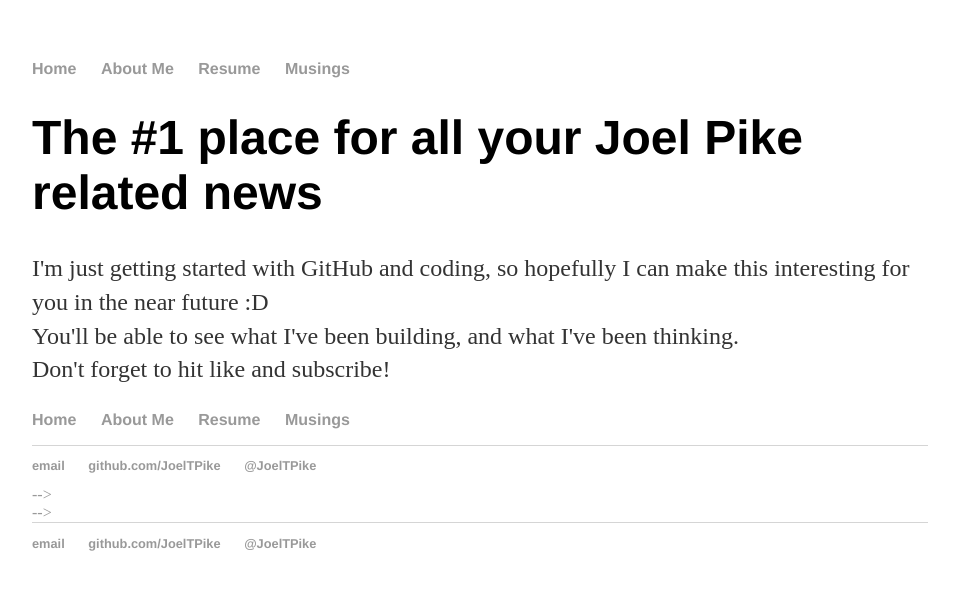
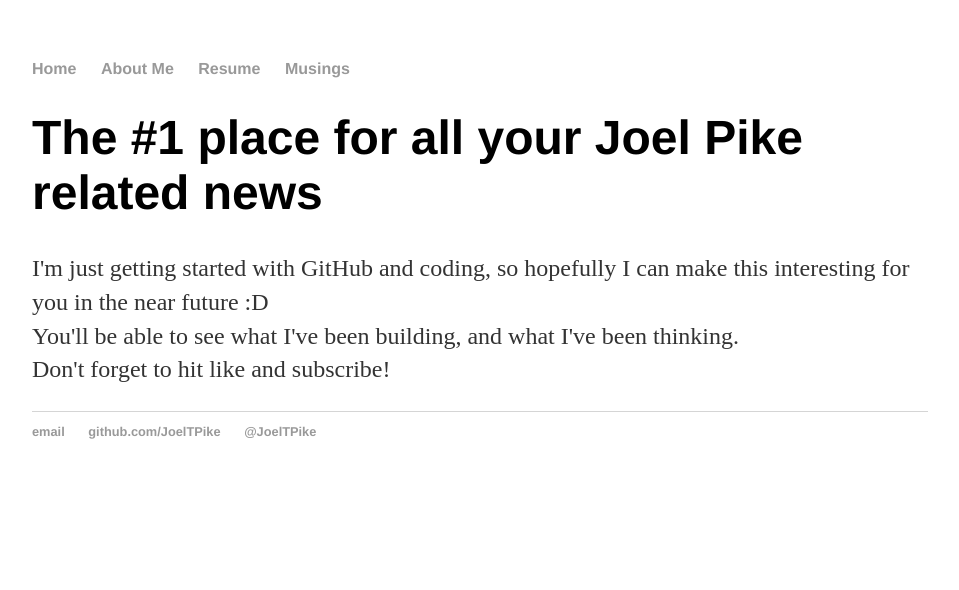
Before and after one commit to JoelTPike/joeltpike.github.io, a Jekyll site: the page built from index.html, in a window 1280 px wide. Shown: the top 590 px of the page, without its empty margins (160-1119 px from the left). Built offline with Jekyll 4.4.1, drawn with Linux system fonts in a browser that asks for light colours.

Commit message:
Update index.html
Remove uneeded code.

```diff
--- a/index.html
+++ b/index.html
@@ -8,50 +8,3 @@ title: Joel Pike, Gaming Enthusiast
 					You'll be able to see what I've been building, and what I've been thinking. <br>
 					Don't forget to hit like and subscribe!</p>
 </div><!-- /.blurb -->
-
-
-
-<!--
-<!DOCTYPE html>
-	<html>
-		<head>
-		<title>{{ page.title }}</title>
-		<!-- link to main stylesheet -->
-		<link rel="stylesheet" type="text/css" href="/css/main.css">
-	</head>
-	<body>
-		<nav>
-    		<ul>
-        		<li><a href="/">Home</a></li>
-	        	<li><a href="/about">About Me</a></li>
-        		<li><a href="/cv">Resume</a></li>
-        		<li><a href="/blog">Musings</a></li>
-    		</ul>
-		</nav>
-			<div class="container">
-
-			{{ content }}
-
-			</div><!-- /.container -->
-			<footer>
-    		<ul>
-        		<li><a href="mailto:pikejt@gmail.com">email</a></li>
-        		<li><a href="https://github.com/JoelTPike">github.com/JoelTPike</a></li>
-			      <li><a href="https://twitter.com/JoelTPike">@JoelTPike<a/><li>
-		  	</ul>
-			</footer>
-		</body>
-	</html>
-  -->
-
-
-
-<!-- <div class="container">
-    		<div class="blurb">
-        		<h1>The #1 place for all your Joel Pike related news</h1>
-				<p>I'm just getting started with GitHub and coding, so hopefully I can make this interesting for you in the near future :D
-					You'll be able to see what I've been building, and what I've been thinking.
-					Don't forget to hit like and subscribe!</p>
-    		</div><!-- /.blurb -->
-		</div><!-- /.container -->
--->
```
